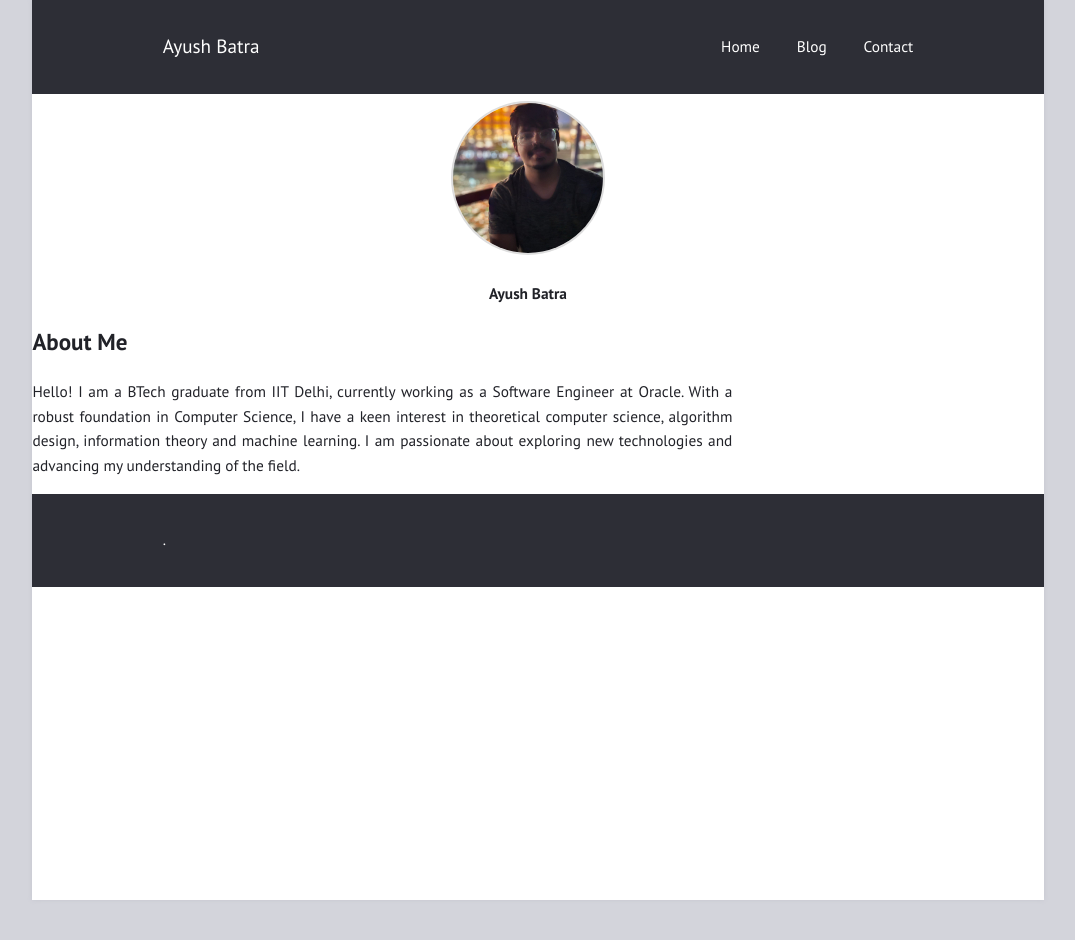
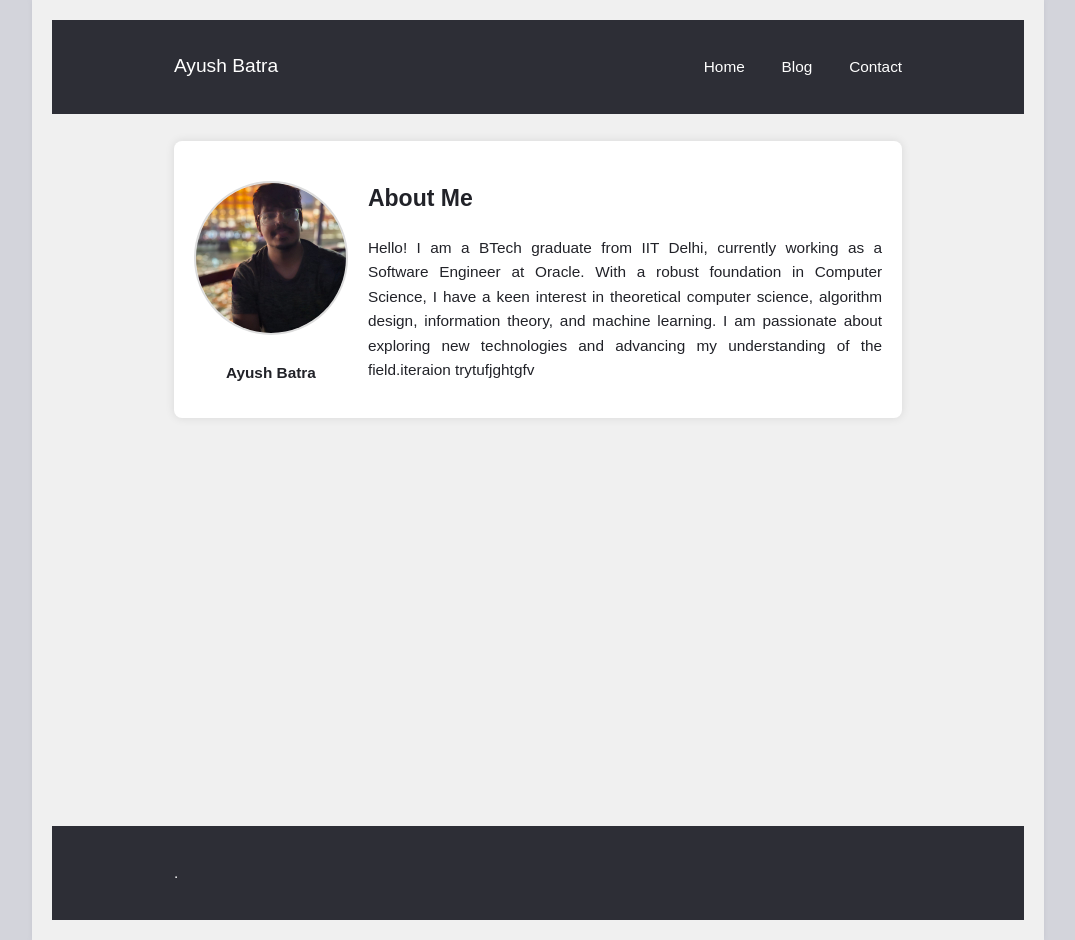
Before and after one commit to ayushbatra/ayushbatra.github.io, a Jekyll site: the page built from index.md, in a window 1280 px wide. Shown: the whole page, without its empty margins (102-1177 px from the left). Built offline with Jekyll 4.4.1, drawn with Linux system fonts in a browser that asks for light colours; before the commit the page ends 900 px from its top, so only the background shows below that.

Commit message:
Update homepage.html

```diff
--- a/_layouts/homepage.html
+++ b/_layouts/homepage.html
@@ -1,17 +1,25 @@
 ---
 layout: default
 ---
-<!-- <article> -->
+<article>
     <style>
+        body {
+            font-family: Arial, sans-serif;
+            margin: 0;
+            padding: 20px;
+            background-color: #f0f0f0;
+        }
         .container {
-/*             display: flex; */
-/*             align-items: center; */
-/*             max-width: 900px; */
-/*             margin: 0 auto; */
-/*             background-color: #fff; */
-/*             border-radius: 8px; */
-/*             box-shadow: 0 0 10px rgba(0, 0, 0, 0.1); */
-/*             padding: 20px; */
+            display: flex;
+            align-items: center;
+            width: 100%;
+            max-width: 1200px; /* Increased max-width for more space */
+            margin: 0 auto;
+            background-color: #fff;
+            border-radius: 8px;
+            box-shadow: 0 0 10px rgba(0, 0, 0, 0.1);
+            padding: 20px;
+            box-sizing: border-box; /* Ensures padding is included in width */
         }
         .photo-container {
             text-align: center;
@@ -29,17 +37,17 @@ layout: default
             margin-top: 10px;
         }
         .about-me {
-            max-width: 700px;
+            flex: 1; /* Allows the text to take up remaining space */
         }
     </style>
     <div class="container">
         <div class="photo-container">
-            <img src="assets/1_low_cloaked.png" alt="Your Photo" class="photo">
+            <img src="assets/1_low_cloaked.png" alt="Profile photo of Ayush Batra" class="photo">
             <div class="caption">Ayush Batra</div>
         </div>
         <div class="about-me">
             <h2>About Me</h2>
-            <p>Hello! I am a BTech graduate from IIT Delhi, currently working as a Software Engineer at Oracle. With a robust foundation in Computer Science, I have a keen interest in theoretical computer science, algorithm design, information theory and machine learning. I am passionate about exploring new technologies and advancing my understanding of the field.</p>
+            <p>Hello! I am a BTech graduate from IIT Delhi, currently working as a Software Engineer at Oracle. With a robust foundation in Computer Science, I have a keen interest in theoretical computer science, algorithm design, information theory, and machine learning. I am passionate about exploring new technologies and advancing my understanding of the field.iteraion trytufjghtgfv</p>
         </div>
     </div>
-<!-- </article> -->
+</article>
```
